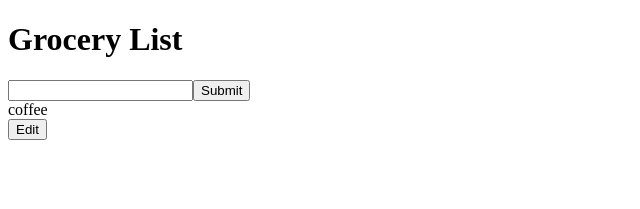
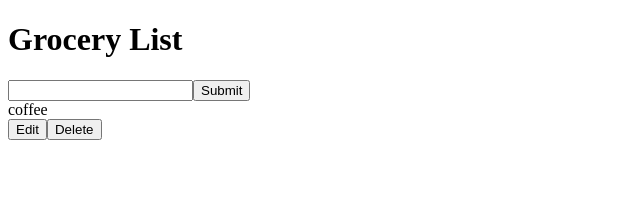
Before and after one commit to ZackLyon/shopping-cart, a React app: page / in a window 1280 px wide. Shown: the top 209 px of the page, without its empty margins (0-640 px from the left). Built offline with nearby package versions, Linux system fonts and the light colour scheme.

Commit message:
Add delete item feature

```diff
--- a/src/components/List/Item.jsx
+++ b/src/components/List/Item.jsx
@@ -1,12 +1,16 @@
 import React, { useState } from 'react';
 
-export default function Item({ id, product, handleEdit }) {
+export default function Item({ id, product, handleEdit, handleDelete }) {
   const [editable, setEditable] = useState(false);
   const [edited, setEdited] = useState(product);
 
   const onEdit = () => {
     handleEdit(id, edited);
     setEditable(false);
+  };
+
+  const onDelete = () => {
+    handleDelete(id);
   };
 
   return (
@@ -18,11 +22,13 @@
             onChange={({ target }) => setEdited(target.value)}
           ></input>
           <button onClick={onEdit}>Edit</button>
+          <button onClick={onDelete}>Delete</button>
         </>
       ) : (
         <>
           <div>{product}</div>
           <button onClick={() => setEditable(true)}>Edit</button>
+          <button onClick={onDelete}>Delete</button>
         </>
       )}
     </div>
--- a/src/components/List/List.jsx
+++ b/src/components/List/List.jsx
@@ -1,12 +1,12 @@
 import React from 'react';
 import Item from './Item.jsx';
 
-export default function List({ list, handleEdit }) {
+export default function List({ list, handleEdit, handleDelete }) {
   console.log(list);
   return (
     <div>
       {list.map(({ id, product }) => (
-        <Item key={id} {...{ id, product, handleEdit }} />
+        <Item key={id} {...{ id, product, handleEdit, handleDelete }} />
       ))}
     </div>
   );
--- a/src/views/ShoppingList/ShoppingList.jsx
+++ b/src/views/ShoppingList/ShoppingList.jsx
@@ -19,13 +19,15 @@
       return [...list, { id, product, completed: false }];
     }
     case 'edit': {
-      console.log(id, type, product);
       const productIndex = list.findIndex((item) => item.id === id);
-      console.log(productIndex);
-      return list.map((item, index) => {
-        console.log(index);
-        return productIndex === index ? { id, type, product } : item;
-      });
+      return list.map((item, index) =>
+        productIndex === index ? { id, type, product } : item
+      );
+    }
+    case 'delete': {
+      const productIndex = list.findIndex((item) => item.id === id);
+      console.log(id, productIndex);
+      return list.filter((_, index) => productIndex !== index);
     }
     default:
       throw Error(`Apologies, customer, ${type} is not allowed.`);
@@ -51,11 +53,18 @@
     });
   };
 
+  const handleDelete = (id) => {
+    dispatch({
+      id,
+      type: 'delete',
+    });
+  };
+
   return (
     <div>
       <h1>Grocery List</h1>
       <AddItem {...{ handleAdd }} />
-      <List {...{ list, handleEdit }} />
+      <List {...{ list, handleEdit, handleDelete }} />
     </div>
   );
 }
```
